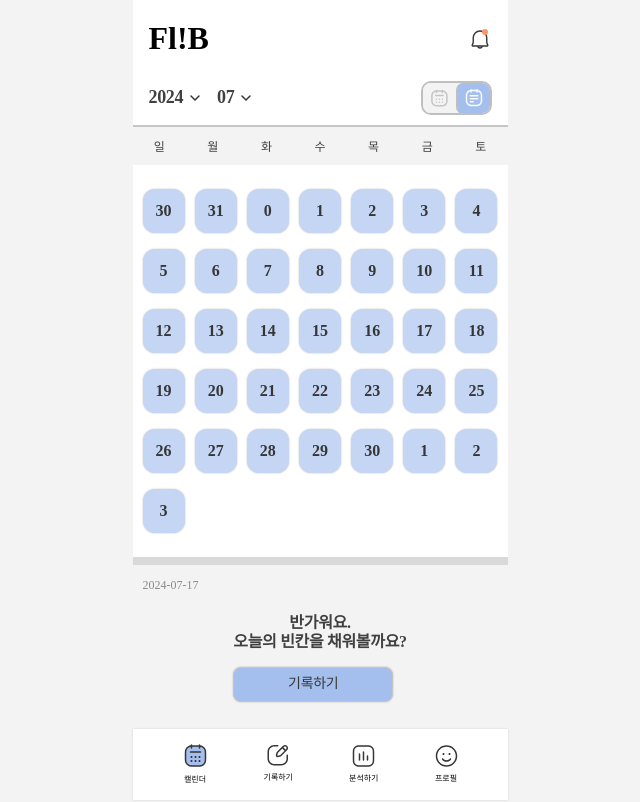
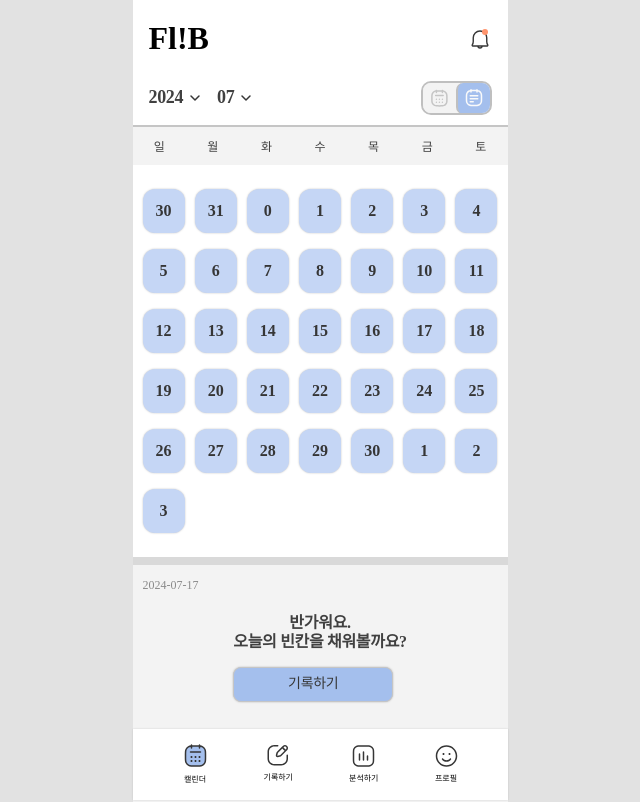
Before and after one commit to f-lb/frontend, a React (Create React App) app: page / in a window 1280 px wide. Shown: the whole page, without its empty margins (320-960 px from the left). Built offline with nearby package versions, Linux system fonts and the light colour scheme.

Commit message:
전체 background color 값 조정

```diff
--- a/src/App.css
+++ b/src/App.css
@@ -14,7 +14,7 @@ li {
 }
 
 body {
-  background-color: #f3f3f3;
+  background-color: #e2e2e2;
 }
 
 button {
```
